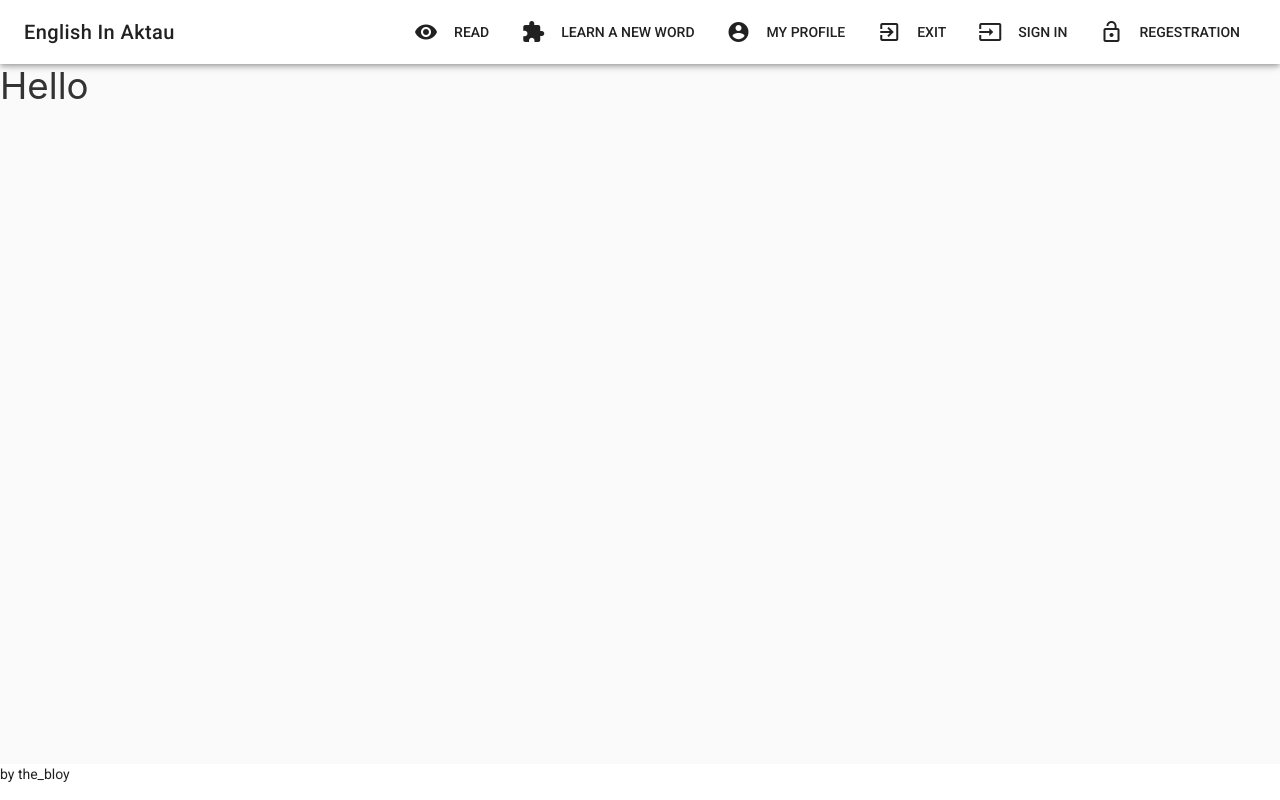
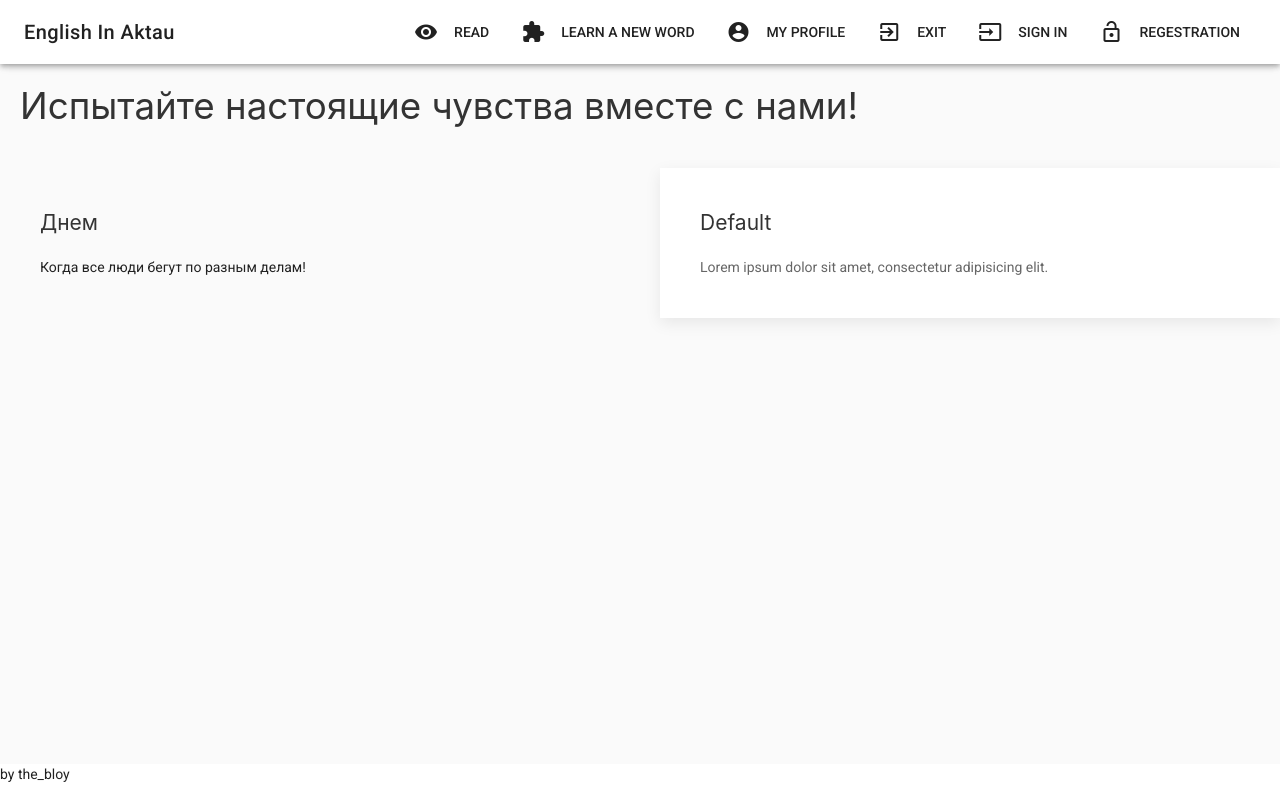
Before and after one commit to nurda2001/realone, a Vue app: page / in a window 1280 px wide. Built offline with nearby package versions, Linux system fonts and the light colour scheme.

Commit message:
HomeChange

```diff
--- a/src/components/AppHeader.vue
+++ b/src/components/AppHeader.vue
@@ -12,7 +12,7 @@
 			</v-list-tile>
 		</v-list>
 		</v-navigation-drawer>
-		<v-toolbar v-if="show"  app  color="white">
+		<v-toolbar v-if="show"  app color="white">
 			<v-toolbar-side-icon class="hidden-md-and-up" @click.stop="drawer = !drawer"></v-toolbar-side-icon>
 			<router-link to="/" tag="span" style=" cursor: pointer">
 			<v-toolbar-title v-text="'English In Aktau'"></v-toolbar-title>
--- a/src/views/Home.vue
+++ b/src/views/Home.vue
@@ -1,7 +1,24 @@
 <template>
 	<div>
-		<h1> Hello </h1>
+		<div class="main">
+			<h1>Испытайте настоящие чувства вместе с нами!</h1>
+		</div>
+			<div class="uk-child-width-1-2@s uk-grid-match" uk-grid>
+    <div>
+        <div class="uk-card uk-card-hover uk-card-body">
+            <h3 class="uk-card-title">Днем</h3>
+            <p>Когда все люди бегут по разным делам!</p>
+        </div>
+    </div>
+    <div>
+        <div class="uk-card uk-card-default uk-card-hover uk-card-body">
+            <h3 class="uk-card-title">Default</h3>
+            <p>Lorem ipsum dolor sit amet, consectetur adipisicing elit.</p>
+        </div>
+    </div>
+		</div>
 	</div>
+
 </template>
 
 <script>
@@ -9,5 +26,7 @@
 </script>
 
 <style scoped>
-
+	.main{
+		padding:20px;
+	}
 </style>
```
